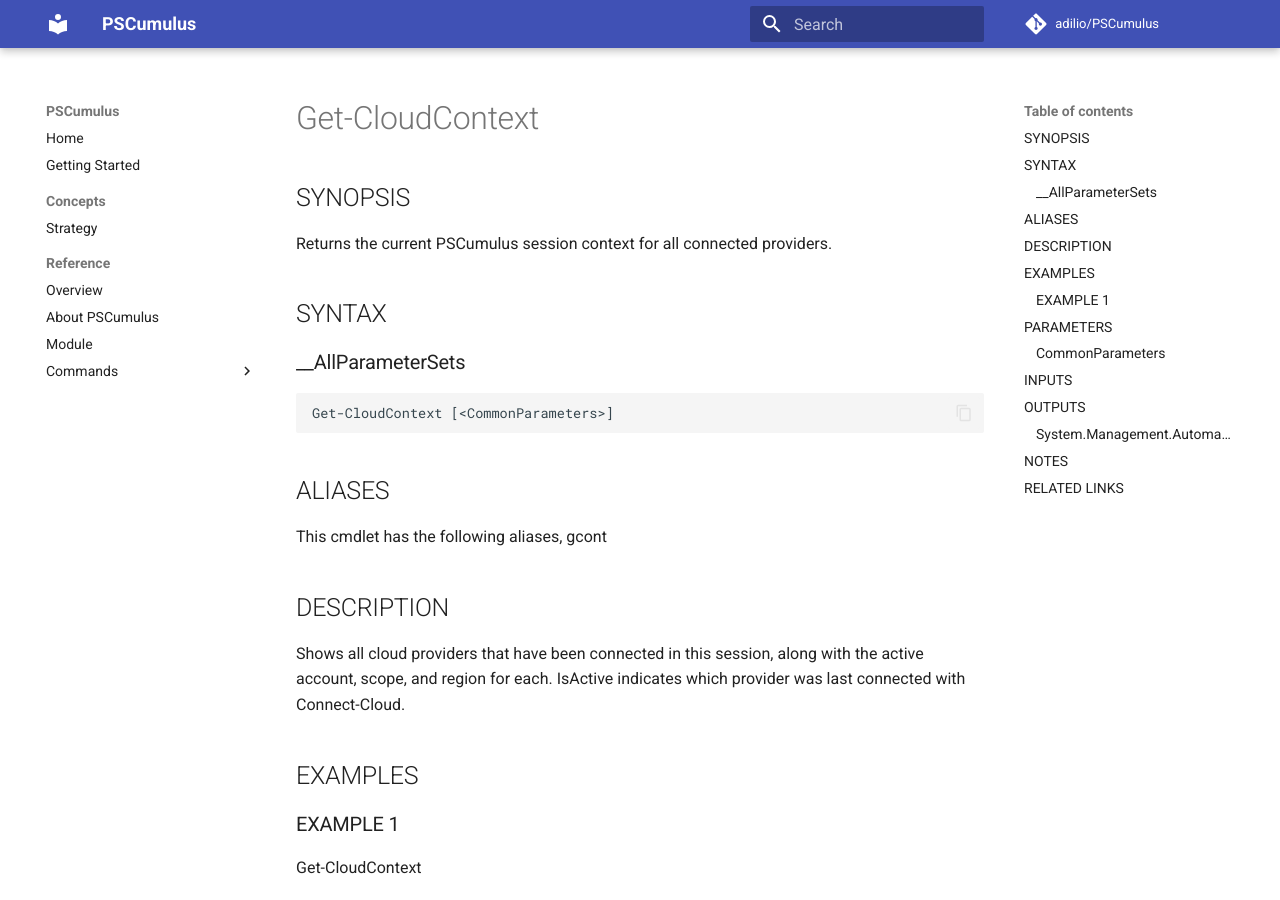
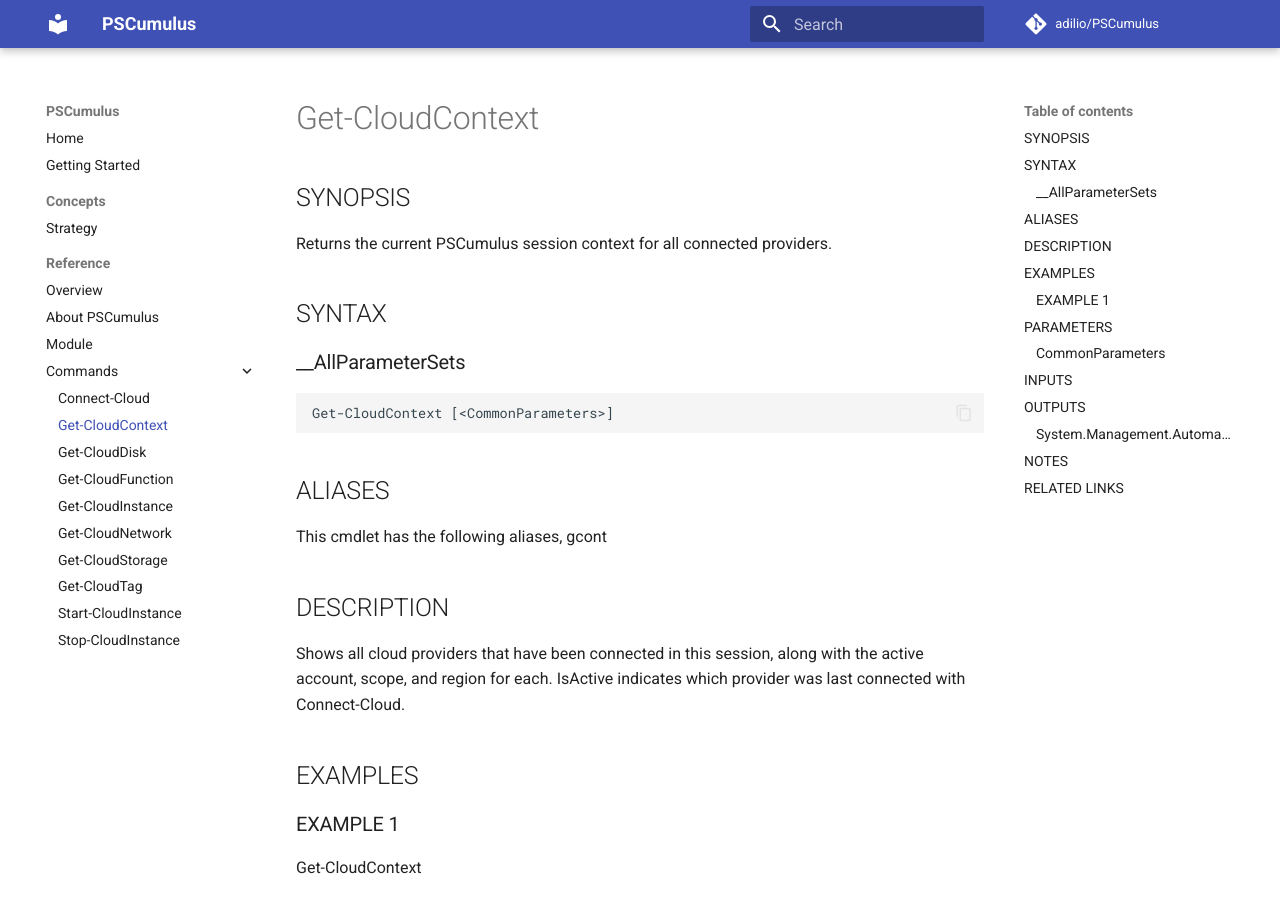
Before and after one commit to adilio/PSCumulus, an MkDocs documentation site: the page built from docs/reference/commands/Get-CloudContext.md, in a window 1280 px wide and 900 px high. Built offline with MkDocs 1.6.1 and Material for MkDocs 9.7.7, drawn with Linux system fonts in a browser that asks for light colours; comment, search, counter and statistics services are not loaded.

Commit message:
Add Get-CloudContext to nav and deploy docs to GitHub Pages on push

```diff
--- a/mkdocs.yml
+++ b/mkdocs.yml
@@ -36,6 +36,7 @@
       - Module: reference/module.md
       - Commands:
           - Connect-Cloud: reference/commands/Connect-Cloud.md
+          - Get-CloudContext: reference/commands/Get-CloudContext.md
           - Get-CloudDisk: reference/commands/Get-CloudDisk.md
           - Get-CloudFunction: reference/commands/Get-CloudFunction.md
           - Get-CloudInstance: reference/commands/Get-CloudInstance.md
```
Also changed, not shown: 1 other file.
